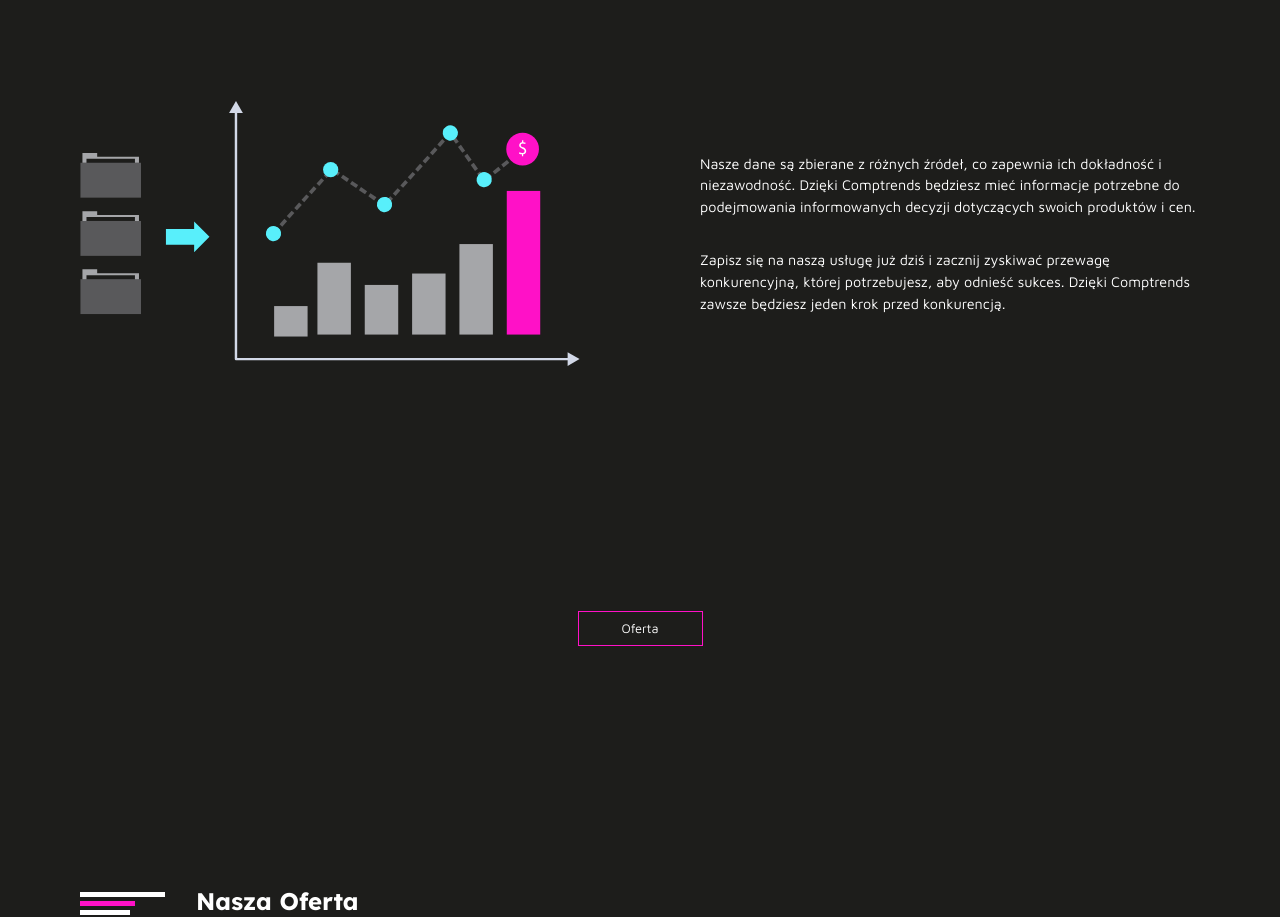
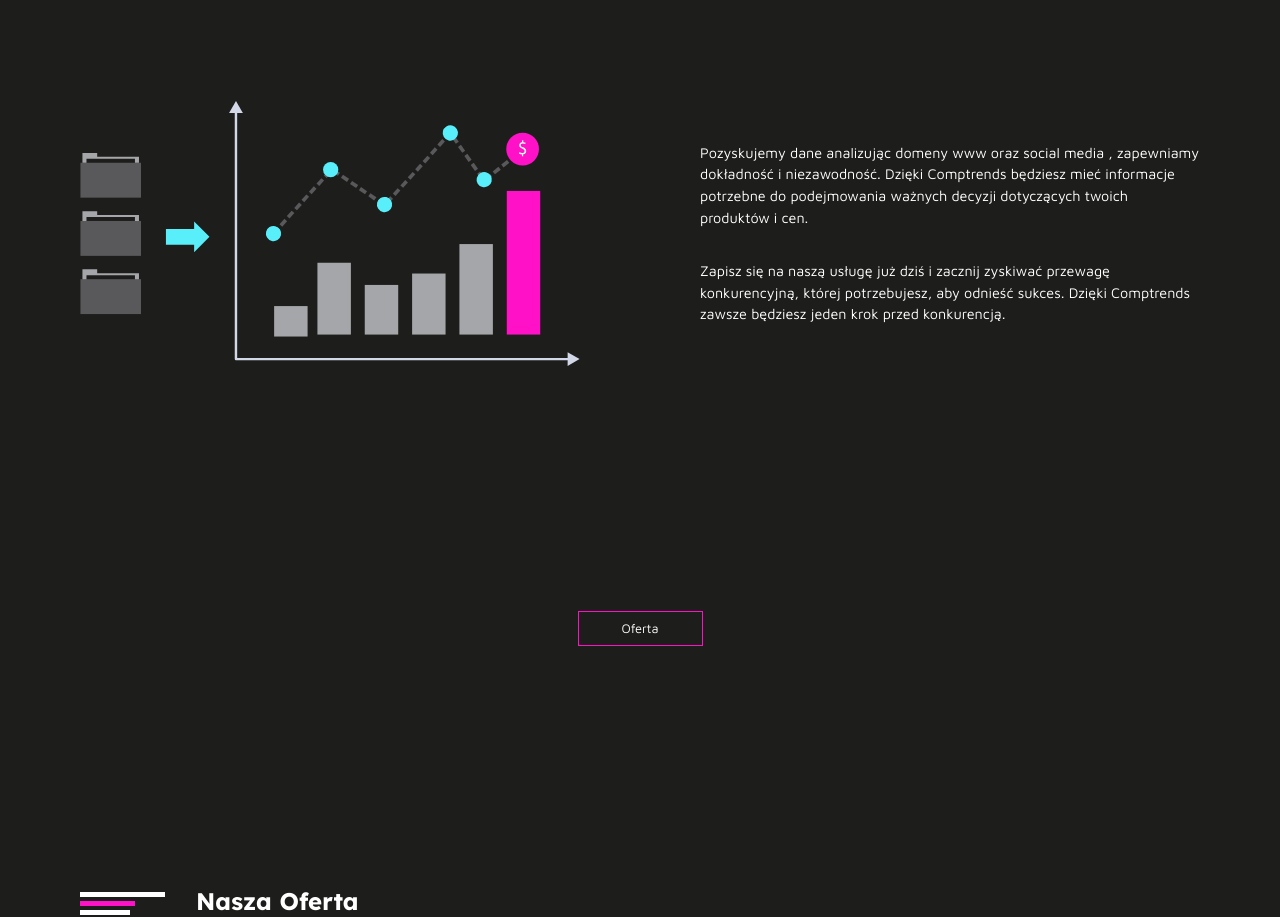
Before and after one commit to marcinzygan/comptrends-next, a Next.js app: page / in a window 1280 px wide. Shown: the part 1740-2657 px from the top of the page. Built offline with nearby package versions, Linux system fonts and the light colour scheme.

Commit message:
added aboutSEction text

```diff
--- a/components/AboutSection/AboutSection.js
+++ b/components/AboutSection/AboutSection.js
@@ -53,10 +53,10 @@
         >
           <div>
             <p className={"paragraph__txt"}>
-              Nasze dane są zbierane z różnych źródeł, co zapewnia ich
-              dokładność i niezawodność. Dzięki Comptrends będziesz mieć
-              informacje potrzebne do podejmowania informowanych decyzji
-              dotyczących swoich produktów i cen.
+              Pozyskujemy dane analizując domeny www oraz social media ,
+              zapewniamy dokładność i niezawodność. Dzięki Comptrends będziesz
+              mieć informacje potrzebne do podejmowania ważnych decyzji
+              dotyczących twoich produktów i cen.
             </p>
             <p className={"paragraph__txt"}>
               Zapisz się na naszą usługę już dziś i zacznij zyskiwać przewagę
```
